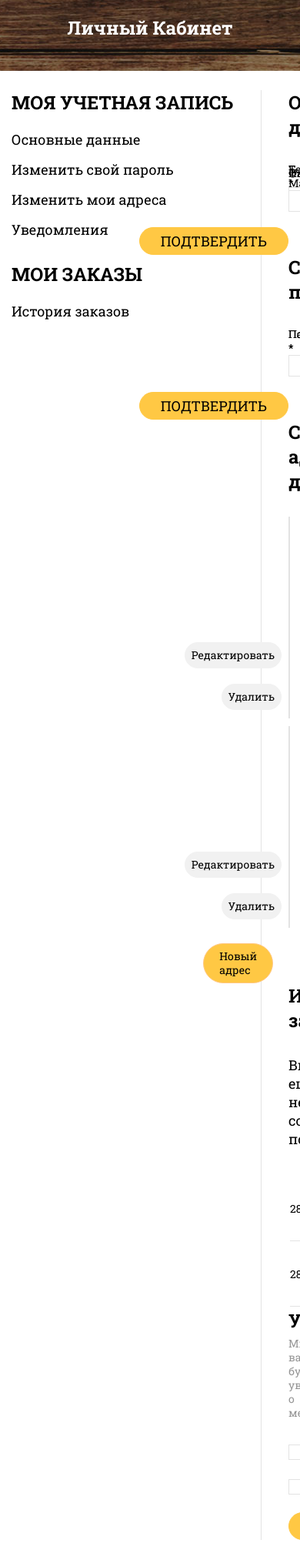
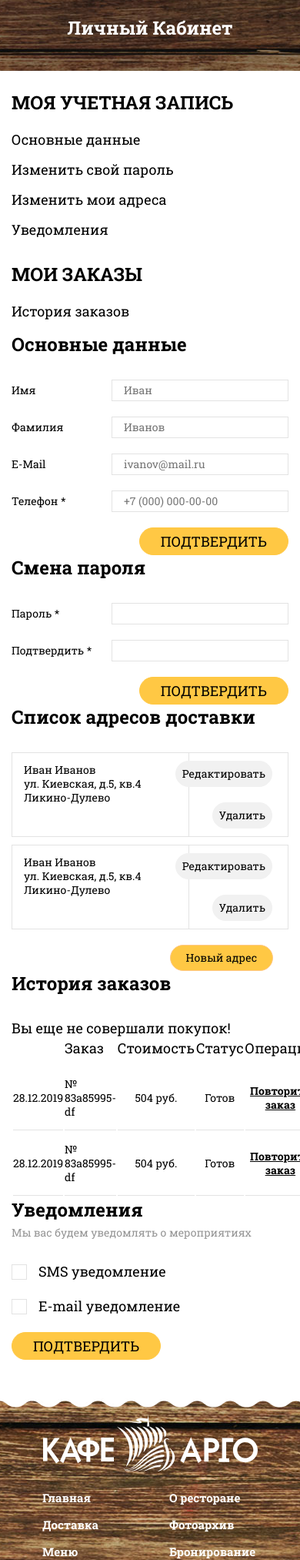
Before and after one commit to HamsterNinja/argo-theme, a PHP site: page /account.html in a window 390 px wide; the page is wider, and only the part inside the window is pictured. Shown: the part 214-2240 px from the top of that part at 77% size. Run offline with PHP 8.4, Linux system fonts and the light colour scheme; style sheets or scripts are compiled from the project's sources.

Commit message:
личный кабинет 1024

```diff
--- a/assets/scss/media-requests.scss
+++ b/assets/scss/media-requests.scss
@@ -92,8 +92,6 @@
 .main-header-cart{
 	margin-right: 0;
 }
-
-
 	.btn-hamburger{
 		display: block;
 	}
@@ -179,6 +177,16 @@ a.main-header-lk span {
 .cart-table.mobile {
     display: block;
     margin-bottom: 20px;
+}
+.account-content .container {
+    display: block;
+}
+.account-left {
+    border-right: none;
+}
+.account-right {
+    padding-left: 0;
+    width: 100%;
 }
 }
 @media(max-width: 840px){
```
Also changed, not shown: assets/css/main.css.
